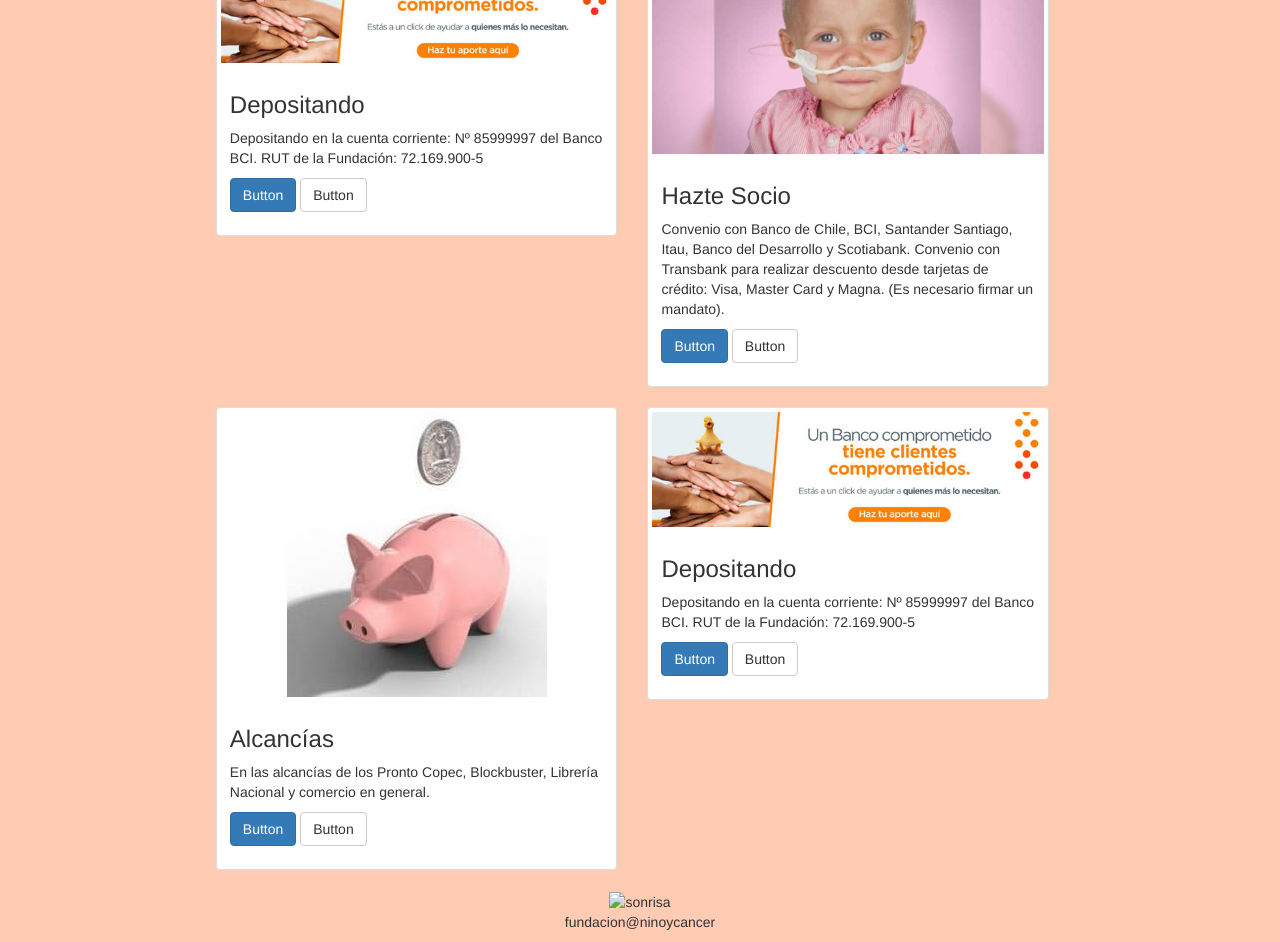
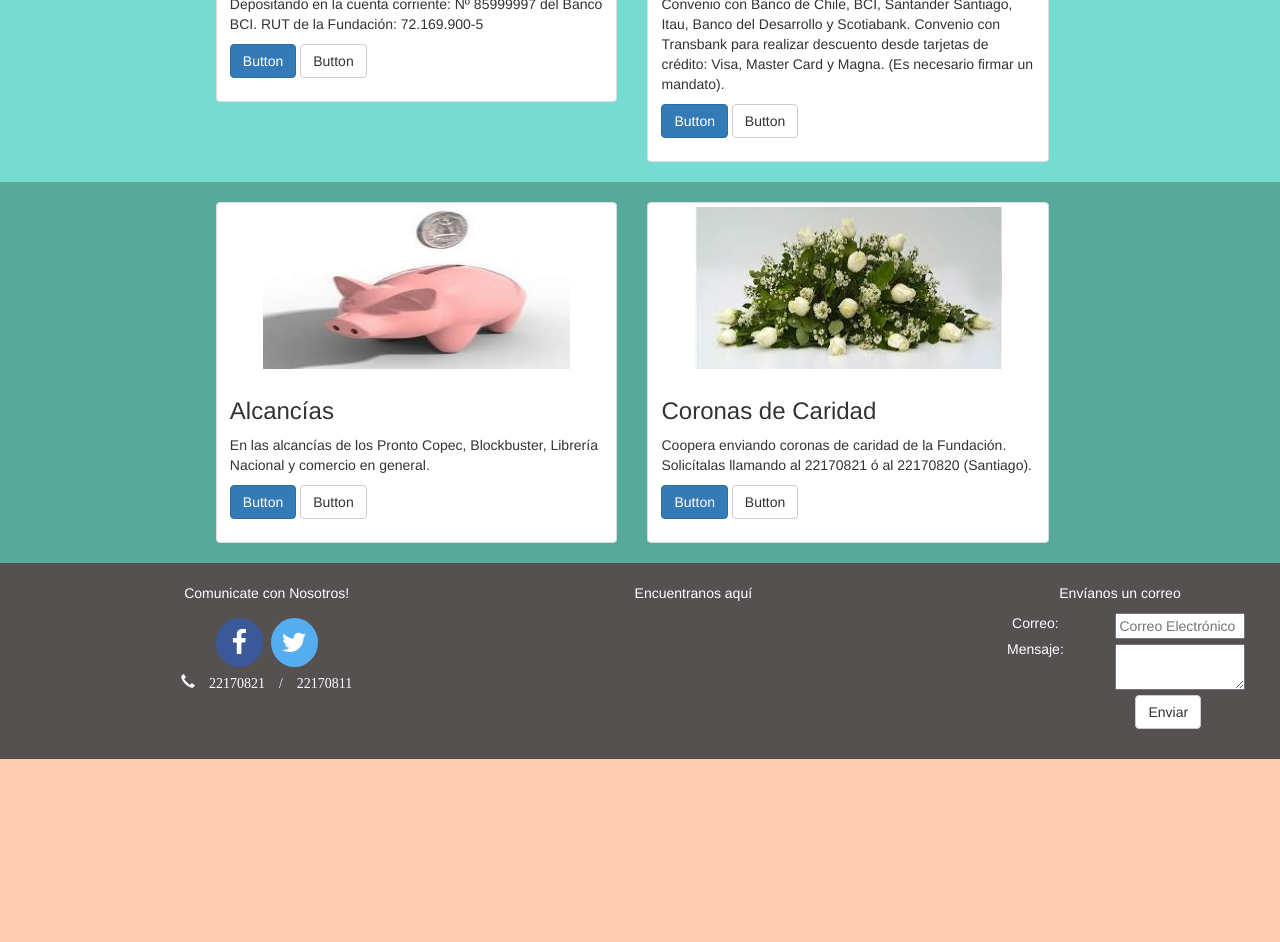
Before and after one commit to nathyna1153/Prueba01, a plain HTML site: page index.html in a window 1280 px wide. Shown: the part 728-1670 px from the top of the page. After the commit the page ends 1487 px from the top, so only its background shows below. Drawn offline with Linux system fonts and the light colour scheme; grey boxes are pictures that could not be loaded; a web font is replaced by a local one.

Commit message:
se unen 3 paginas

```diff
--- a/assets/css/estilo.css
+++ b/assets/css/estilo.css
@@ -12,7 +12,6 @@ background-color: #ffccb3;
 }
 .section1{
 	height: 130px;
-	background-color:#ffff99;
 	text-align: center;
 }
 .footer{
@@ -21,7 +20,6 @@ background-color: #ffccb3;
 .section2{
 	margin-top: 75px;
 	height: 100px;
-	background-color: #ffff99;
 	text-align: center;
 }
 .sidebar{
@@ -39,6 +37,13 @@ background-color: #ffccb3;
 }
 .thumbnail-content{
 	text-align: center;
+}
+.colab_2{
+	padding-top: 20px
+}
+.colab_img{
+	width: 307px;
+	height: 162px !important;
 }
 .section-colab{
 	margin-left: 0px;
--- a/assets/css/estilos_nos.css
+++ b/assets/css/estilos_nos.css
@@ -78,6 +78,14 @@
     background: #55ACEE;
     color: white;
 }
+.carousel-inner > .item > img {
+    width:640px;
+    height:360px;
+}
+
+.carousel-inner > .item > img, .carousel-inner > .item > a > img {
+    width: 100%;
+}
 
 @media (min-width: 992px){
     .texto_nosotros{
--- a/index.html
+++ b/index.html
@@ -7,13 +7,16 @@
     <!-- The above 3 meta tags *must* come first in the head; any other head content must come *after* these tags -->
     <title>Fundación niños y cáncer</title>
     <!-- Bootstrap -->
+    <link rel="stylesheet" href="https://cdnjs.cloudflare.com/ajax/libs/font-awesome/4.7.0/css/font-awesome.min.css">
     <link href="assets/css/bootstrap.min.css" rel="stylesheet">
     <link rel="stylesheet" href="assets/css/estilo.css">
+    <link rel="stylesheet" href="assets/css/estilos_nos.css">
+    <link href="https://fonts.googleapis.com/css?family=Chivo" rel="stylesheet">
 
   </head>
   <body>
       <nav class="navbar navbar-default navbar-fixed-top navbar-color">
-      <div class="container navbar-container">
+          <div class="container">
            <a class="navbar-brand" href="#">
             <img alt="logo" src="assets/img/azul.jpg" class="navbar-logo">
           </a>
@@ -25,9 +28,14 @@
             </button>
           </div>
           <div class="collapse navbar-collapse" id="myNavbar">
+              <form class="navbar-form navbar-left">
+                <div class="form-group">
+                  <img src="assets/img/fnyc.png" alt="equipo" class="img-responsive logo_grande">
+                </div>
+              </form>
             <ul class="nav navbar-nav navbar-right">
               <li>
-             <a href="/">Home <span class="sr-only">(current)</span></a>
+               <a href="index.html">Inicio</a>
               </li>
               <li>
                 <a href="nosotros.html">Nosotros</a>
@@ -52,9 +60,9 @@
   <!-- Wrapper for slides -->
   <div class="carousel-inner" role="listbox">
     <div class="item active">
-      <img src=assets/img/carrusel4.jpg alt="foto">
+      <img src=assets/img/carrusel4.jpg alt="foto" >
       <div class="carousel-caption">
-        <h3>fundacion niños y cancer</h3>
+        <h3>Fundacion niños y cancer</h3>
       </div>
     </div>
     <div class="item">
@@ -66,10 +74,9 @@
      <div class="item">
       <img src="assets/img/gente.jpg" alt="foto">
       <div class="carousel-caption">
-        fundacion niños y cancer
+        <h3>Los niños cuentan contigo</h3>
       </div>
     </div>
-    ...
   </div>
 
   <!-- Controls -->
@@ -84,13 +91,12 @@
 </div>
 
 <!--Seccion cómo colaborar-->
+<div class="seccion_tres_a">
   <div>
     <div class="row section1">
-      <div class="col-md-4">.col-md-4</div>
-      <div class="col-md-4">
+      <div class="col-md-4 col-md-offset-4">
         <h2>CÓMO COLABORAR</h2>
       </div>
-      <div class="col-md-4">.col-md-4</div>
     </div>
   </div>
 
@@ -98,7 +104,7 @@
   <div class="row">
     <div class="col-sm-6 col-md-4 col-md-offset-2">
       <div class="thumbnail">
-      <img src="assets/img/ban.jpg" alt="banco">
+        <img src="assets/img/ban.jpg" alt="banco" class="colab_img">
         <div class="caption">
           <h3>Depositando</h3>
           <p>Depositando en la cuenta corriente:
@@ -110,7 +116,7 @@
     </div>
     <div class="col-sm-6 col-md-4">
       <div class="thumbnail">
-      <img src="assets/img/carrusel.jpg" alt="socio">
+        <img src="assets/img/carrusel.jpg" alt="socio" class="colab_img">
         <div class="caption">
           <h3>Hazte Socio</h3>
           <p> Convenio con Banco de Chile, BCI, Santander Santiago, Itau, Banco del Desarrollo y Scotiabank. Convenio con Transbank para realizar descuento desde tarjetas de crédito: Visa, Master Card y Magna. (Es necesario firmar un mandato).</p>
@@ -120,11 +126,13 @@
     </div>
 
   </div>
+</div>
 
+<div class="seccion_tres_b colab_2">
 <div class="row">
   <div class="col-sm-6 col-md-4 col-md-offset-2">
     <div class="thumbnail">
-      <img src="assets/img/moneda.jpg" alt="Alcancías">
+      <img src="assets/img/moneda.jpg" alt="Alcancías" class="colab_img">
       <div class="caption">
         <h3>Alcancías</h3>
         <p>En las alcancías de los Pronto Copec, Blockbuster, Librería Nacional y comercio en general.</p>
@@ -134,21 +142,66 @@
   </div>
   <div class="col-sm-6 col-md-4">
     <div class="thumbnail">
-      <img src="assets/img/ban.jpg" alt="banco">
+      <img src="assets/img/coronas.jpg" alt="banco" class="colab_img">
       <div class="caption">
-        <h3>Depositando</h3>
-        <p>Depositando en la cuenta corriente:
-            Nº 85999997 del Banco BCI.
-            RUT de la Fundación: 72.169.900-5</p>
+        <h3>Coronas de Caridad</h3>
+        <p>
+            Coopera enviando coronas de caridad de la
+            Fundación. Solicítalas llamando al 22170821 ó al 22170820 (Santiago).</p>
         <p><a href="#" class="btn btn-primary" role="button">Button</a> <a href="#" class="btn btn-default" role="button">Button</a></p>
+      </div>
     </div>
   </div>
 </div>
 </div>
 
 <footer class="footer">
-  <img src="assets/img/sonrisa.gif" alt="sonrisa">
-  <p>fundacion@ninoycancer</p>
+    <div class="clearfix">
+        <div class="col-xs-11 col-sm-2 col-md-3 col-xs-offset-1 col-sm-offset-1 col-md-offset-1">
+          <br>
+          <p>Comunicate con Nosotros!</p>
+
+          <a href="#" class="fa fa-facebook"></a>
+          <a href="#" class="fa fa-twitter"></a>
+          <br>
+          <span class="glyphicon glyphicon-earphone" aria-hidden="true">  22170821 / 22170811</span>
+        </div>
+
+        <div class="col-xs-11 col-sm-2 col-md-3 col-xs-offset-1 col-sm-offset-1 col-md-offset-1">
+            <br>
+            <p>Encuentranos aquí</p>
+            <iframe src="https://www.google.com/maps/embed?pb=!1m18!1m12!1m3!1d3331.5093060796034!2d-70.53933968436955!3d-33.38387450148545!2m3!1f0!2f0!3f0!3m2!1i1024!2i768!4f13.1!3m3!1m2!1s0x9662c952b6e45c13%3A0xe20a79d839401910!2sTupungato+10070%2C+Vitacura%2C+Regi%C3%B3n+Metropolitana!5e0!3m2!1ses-419!2scl!4v1540420427891"
+            width="200" height="100" frameborder="0" style="border:0" allowfullscreen></iframe>
+        </div>
+
+        <div class="col-xs-11 col-sm-3 col-md-3 col-xs-offset-1 col-sm-offset-1 col-md-offset-1">
+          <br>
+          <p>Envíanos un correo</p>
+          <div >
+            <div>
+              <div class="col-sm-5">
+                Correo:
+              </div>
+              <div class="col-sm-7">
+                <input type="text"  class="correo" placeholder="Correo Electrónico">
+              </div>
+            </div>
+            <div class="mensaje">
+                <div class="col-sm-5">
+                    Mensaje:
+                  </div>
+              <div class="col-sm-7">
+                <textarea class="mensaje mensaje_det" rows="2"></textarea>
+              </div>
+            </div>
+            <div class="boton">
+              <div class="col-sm-offset-4">
+                  <button class="btn btn-default" type="submit">Enviar</button>
+              </div>
+            </div>
+          </div>
+        </div>
+      </div>
 </footer>
 
 
```
Also changed, not shown: noticias.html (+1 -0 lines), assets/img/coronas.jpg (added). Lines whose indentation alone changed are shown as unchanged.
